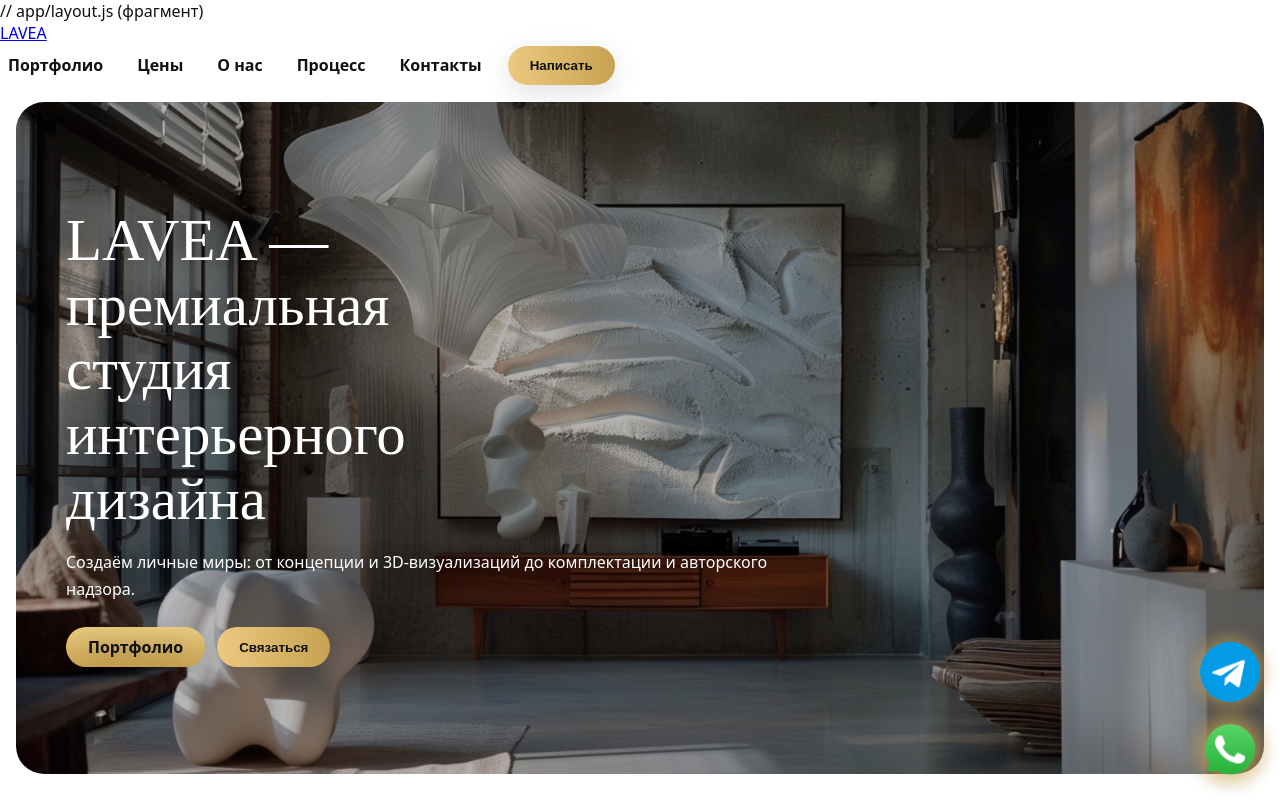
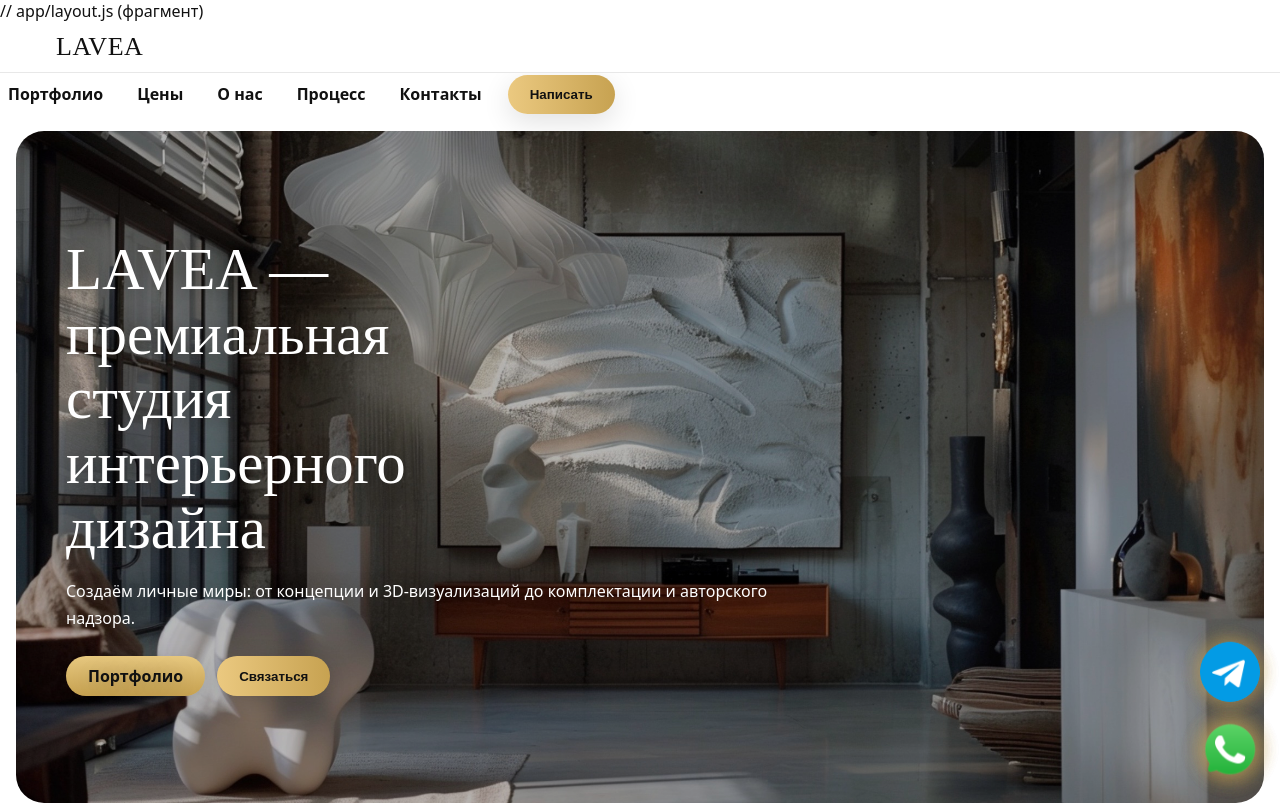
Before and after one commit to ankakisis-cloud/lavea-site, a Next.js app: page / in a window 1280 px wide. Shown: the top 805 px of the page. Built offline with nearby package versions, Linux system fonts and the light colour scheme; no server answers.

Commit message:
Update lavea-additions.css

```diff
--- a/styles/lavea-additions.css
+++ b/styles/lavea-additions.css
@@ -265,3 +265,27 @@ body{color:var(--ink);background:#fff;font-family:var(--font-body);}
 
 /* Карта — как была */
 .contactBlock__map iframe { width: 100%; height: 380px; border: 0; display: block; }
+/* ===== LAVEA — фикс шапки (липкая, белая, логотип) ===== */
+.lavea-topbar{
+  position: sticky;
+  top: 0;
+  z-index: 60;                /* выше героев/картинок */
+  background: #fff;           /* белый фон, чтобы не «терялась» */
+  border-bottom: 1px solid var(--border, #e8e8e8);
+}
+.lavea-topbar__inner{
+  max-width: 1200px;
+  margin: 0 auto;
+  padding: 10px 16px;
+  display: flex;
+  align-items: center;
+  justify-content: space-between;
+  gap: 16px;
+}
+.lavea-logo{
+  font-family: var(--font-heading, "Prata", serif);
+  font-size: 26px;
+  letter-spacing: .02em;
+  color: #111;
+  text-decoration: none;
+}
```
